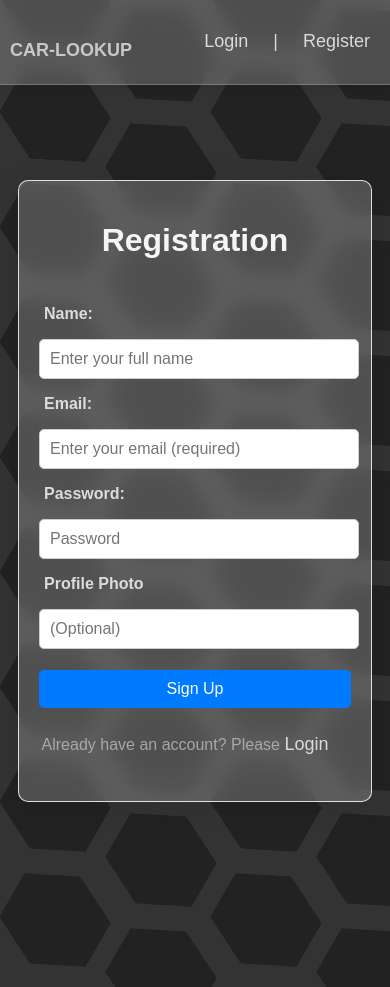
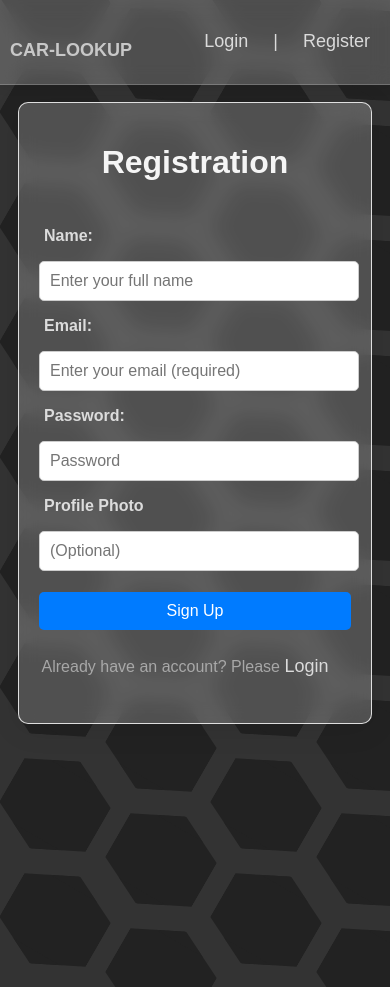
Before and after one commit to KyamranR/Capstone-1-Project, a Flask app: page /register in a window 390 px wide; the page is wider, and only the part inside the window is pictured. Shown: the top 987 px of that part. Run offline with Flask 3, Linux system fonts and the light colour scheme.

Commit message:
added more styling to be more responsive

```diff
--- a/Project/static/app.css
+++ b/Project/static/app.css
@@ -4,6 +4,7 @@ body {
   padding: 0;
   background: #333;
   overflow: hidden;
+  height: -webkit-fill-available;
 }
 
 .profile-pic {
@@ -396,7 +397,7 @@ li {
     padding-bottom: 30px;
     max-width: 500px;
     width: 80%;
-    margin-top: 80px;
+    margin-top: 2px;
   }
   .box2 {
     display: flex;
```
